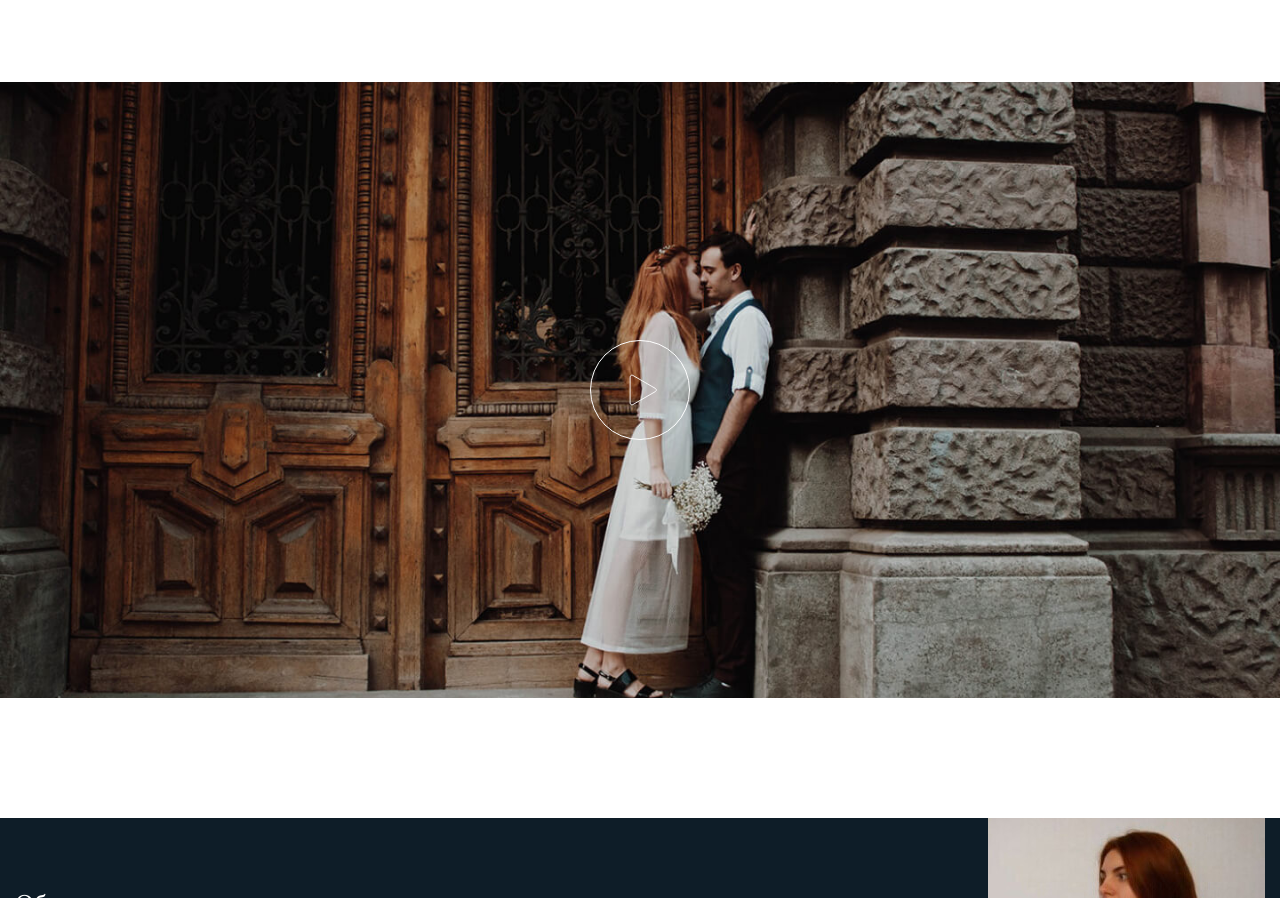
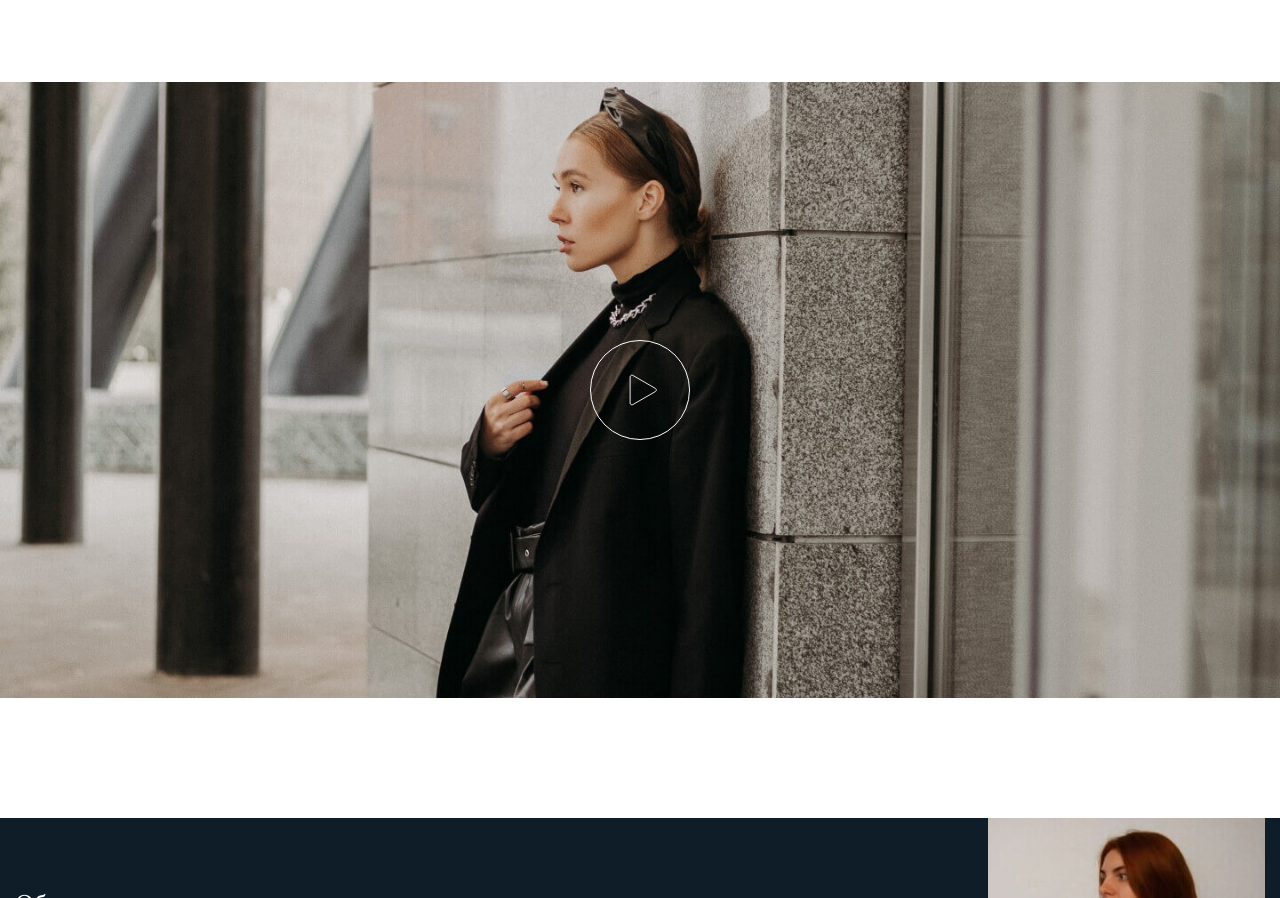
Before and after one commit to sl101/Photographer-site, a plain HTML site: page index.html in a window 1280 px wide. Shown: the part 2946-3844 px from the top of the page. Drawn offline with Linux system fonts and the light colour scheme.

Commit message:
Update index.html

```diff
--- a/index.html
+++ b/index.html
@@ -229,7 +229,7 @@
 		</div>
 	</div>
 </section>
-			<div class="video-blog" style="background-image: url(img/bg/bg-contacts.jpg);">
+			<div class="video-blog" style="background-image: url(img/bg/bg-video.jpg);">
 	<h2 class="video-blog__title sr-only">
 		Видео блог
 	</h2>
```
